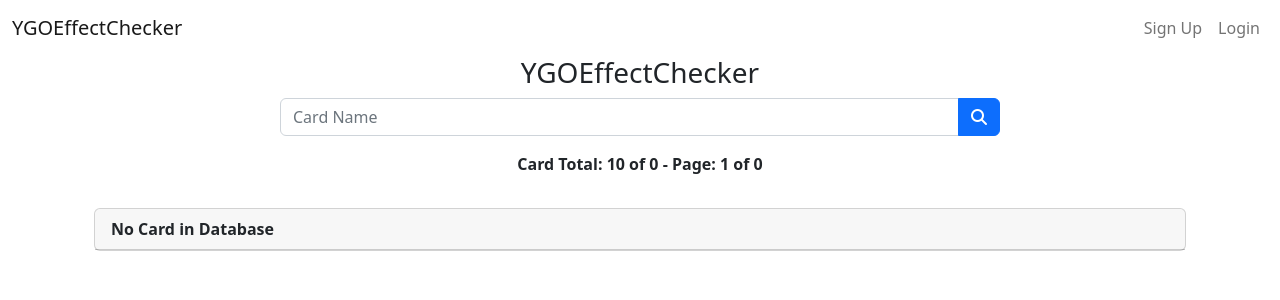
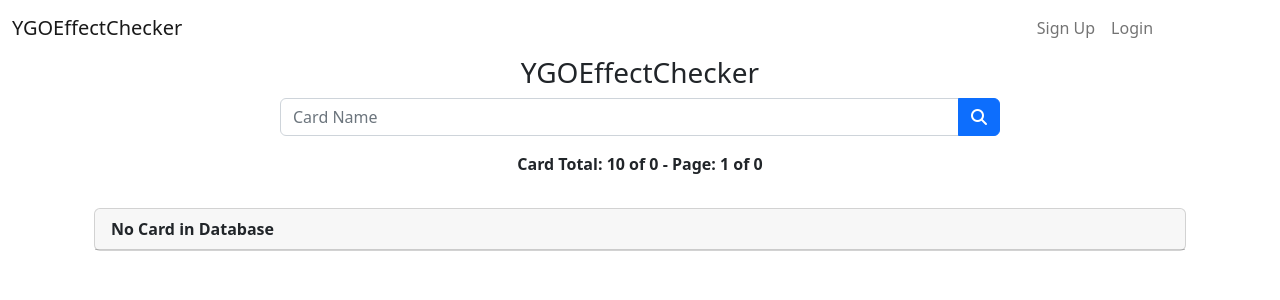
Before and after one commit to bconti123/capstone-project-1, a Flask app: page /cards in a window 1280 px wide. Shown: the top 300 px of the page. Run offline with Flask 3, Linux system fonts and the light colour scheme; data that the repository does not hold is empty.

Commit message:
Fixed Issues

```diff
--- a/static/css/app.css
+++ b/static/css/app.css
@@ -10,4 +10,5 @@
 }
 .custom-navbar-nav {
   margin-left: auto;
+  margin-right: 10%;
 }
```
